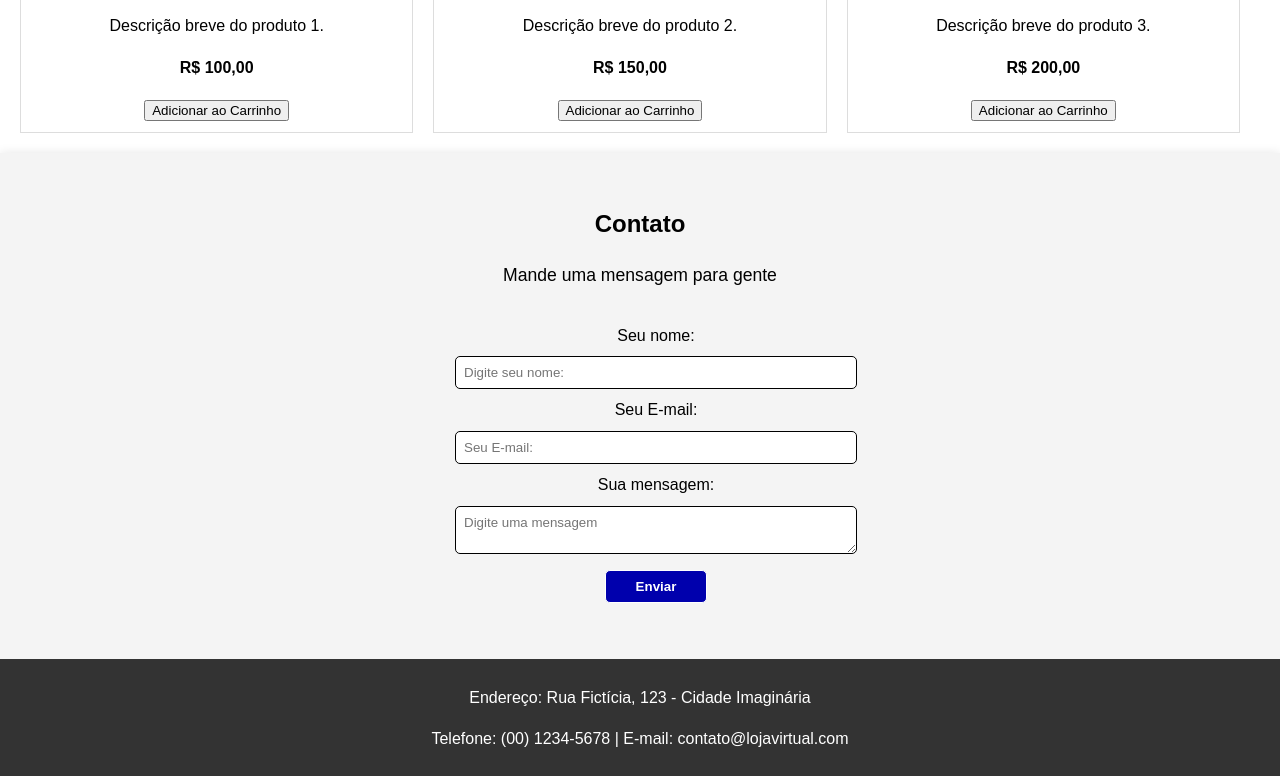
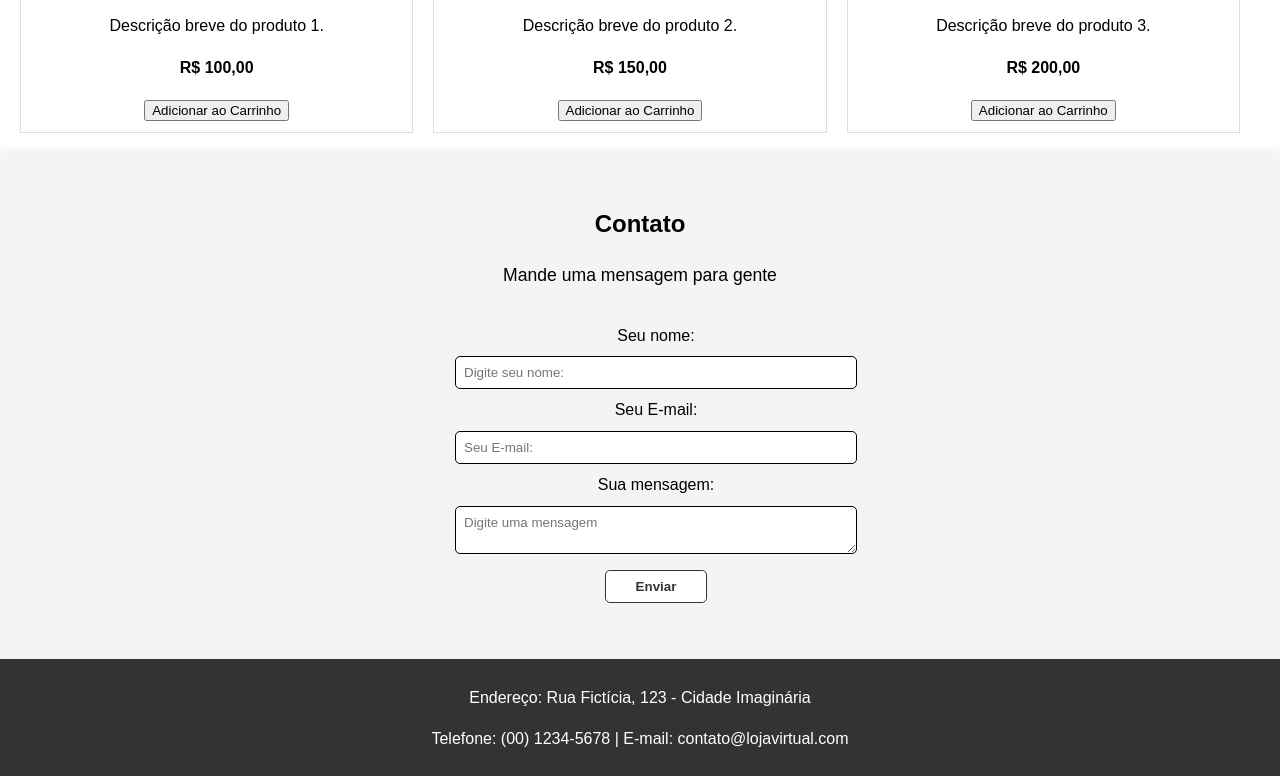
Before and after one commit to Gabriel-Nog/trabalho-capacita, a plain HTML site: page index.html in a window 1280 px wide. In both pictures the pointer is over the input "Enviar". Shown: the part 549-1325 px from the top of the page. Drawn offline with Linux system fonts and the light colour scheme.

Commit message:
alteração no hover botão

```diff
--- a/style.css
+++ b/style.css
@@ -149,10 +149,10 @@ nav a {
 }
 
 .contato .container form input[type="submit"]:hover{
-    background-color:#0000AD;
-    color: #fff;
+    background-color:#fff;
+    color: #333;
     font-weight: 700;
-    border: 1px solid #fff;
+    border: 1px solid #333;
 }
 footer {
     background-color: #333;
```
